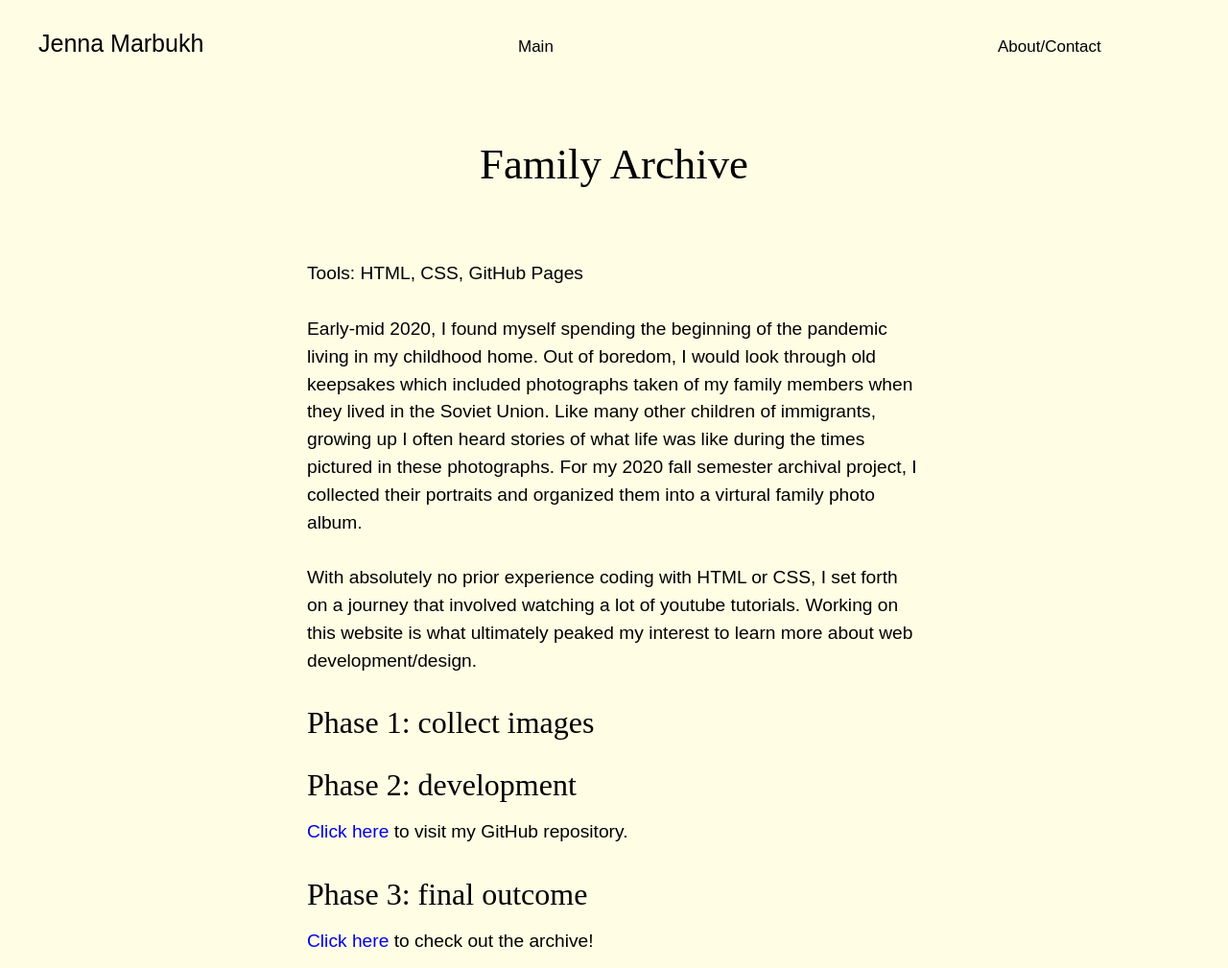
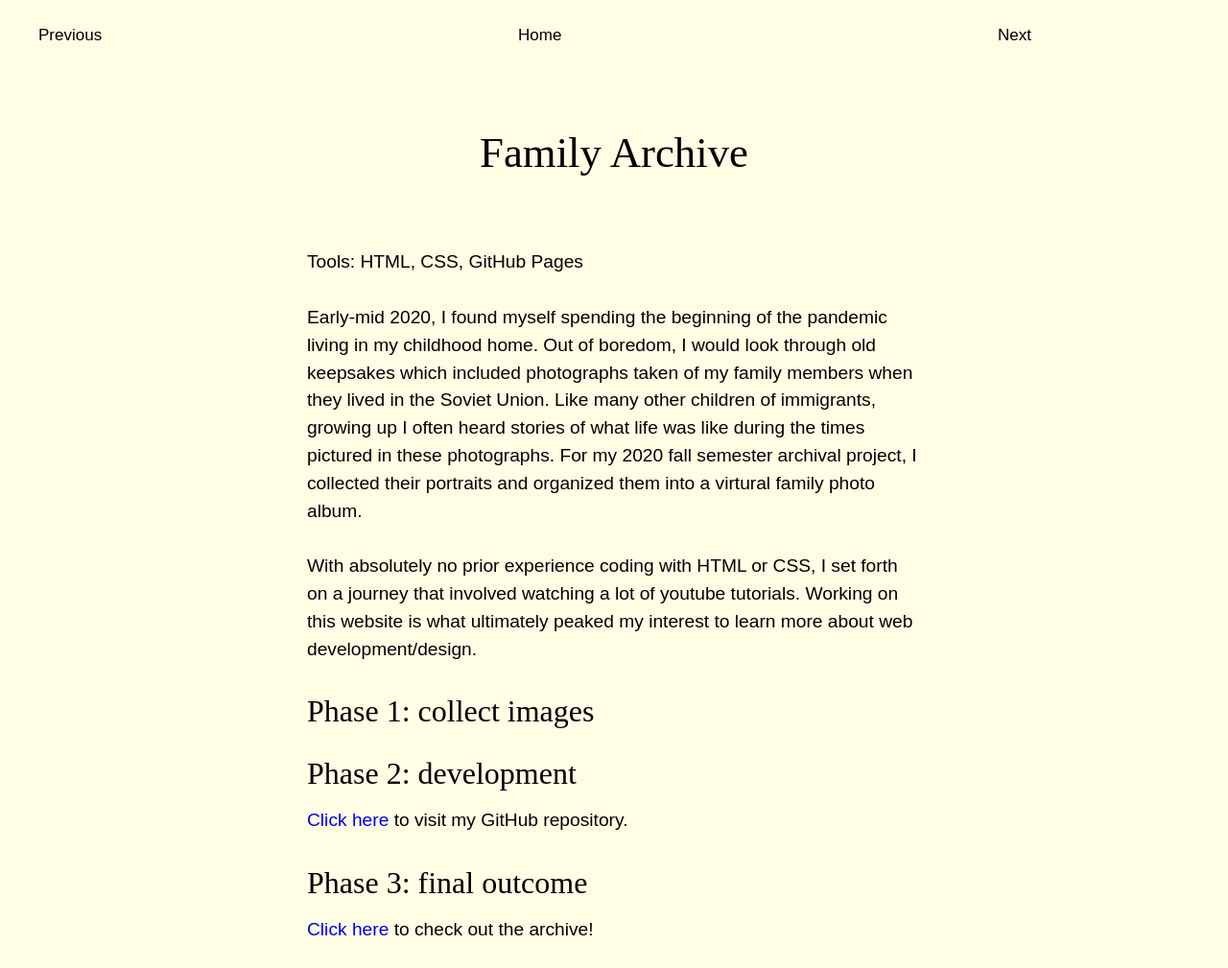
Before and after one commit to jenna590/portfolio, a plain HTML site: page CodedWeb.html in a window 1280 px wide. Shown: the whole page at 96% size. Drawn offline with Linux system fonts and the light colour scheme; a web font is replaced by a local one.

Commit message:
Update CodedWeb.html

```diff
--- a/CodedWeb.html
+++ b/CodedWeb.html
@@ -16,15 +16,15 @@
   </head>
   <body>
  <div class="banner-container">
-  <div class="banner banner-item1">
-     <a href="index.html" style= "color: black">Jenna Marbukh</a>
+  <div class="banner banner-item2">
+     <a href="OriginalTypefaces.html" style= "color: black">Previous</a>
   </div>
-   <div class="banner banner-item2">
-        <a href="index.html" style= "color: black">Main</a>
-      </div>
   <div class="banner banner-item2">
-        <a href="Aboutme.html" style= "color: black">About/Contact</a>
+        <a href="Index.html" style= "color: black">Home</a>
 
+  </div>
+  <div class="banner banner-item2">
+        <a href="Logodesign.html" style= "color: black">Next</a>
   </div>
  </div>
   <div class="content">
```
